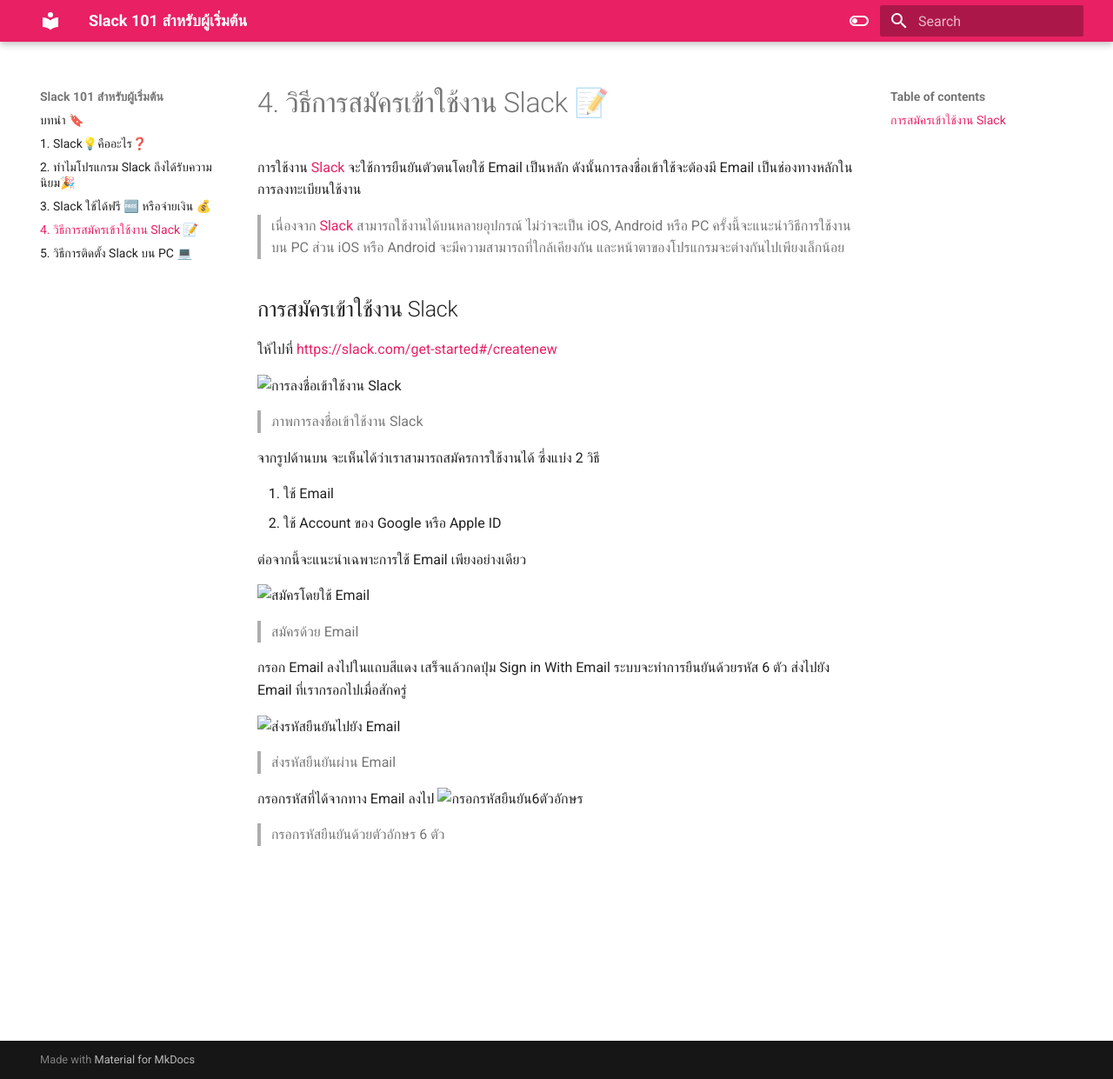
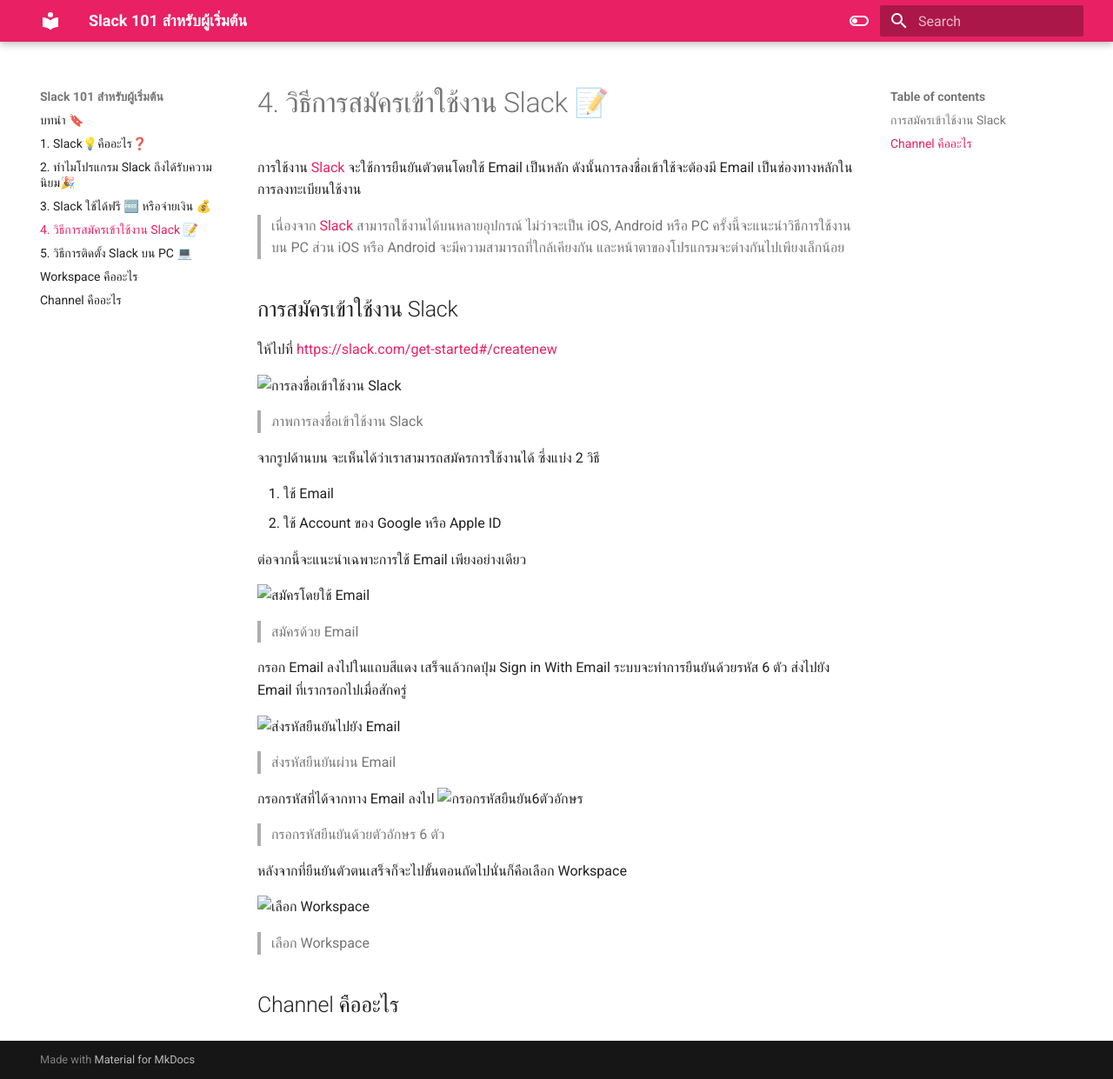
Before and after one commit to luckkrit/slack101, an MkDocs documentation site: the page built from docs/004-วิธีการสมัคร-เข้าใช้งาน-slack.md, in a window 1280 px wide and 1241 px high. Shown: the whole window at 87% size. Built offline with MkDocs 1.6.1 and Material for MkDocs 9.7.7, drawn with Linux system fonts in a browser that asks for light colours.

Commit message:
vault backup: 2023-01-04 08:30:47

```diff
--- a/docs/004-วิธีการสมัคร-เข้าใช้งาน-slack.md
+++ b/docs/004-วิธีการสมัคร-เข้าใช้งาน-slack.md
@@ -34,3 +34,12 @@
 ![กรอกรหัสยืนยัน6ตัวอักษร](2023-01-04_07-41-36.png){loading=lazy}
 
 > กรอกรหัสยืนยันด้วยตัวอักษร 6 ตัว
+
+หลังจากที่ยืนยันตัวตนเสร็จก็จะไปขั้นตอนถัดไปนั่นก็คือเลือก Workspace
+
+![เลือก Workspace](2023-01-04_08-01-23.png){loading=lazy}
+
+>เลือก Workspace
+
+
+## Channel คืออะไร
```
Also changed, not shown: docs/006-workspace-คืออะไร.md (added, +7 -0 lines), docs/007-channel-คืออะไร.md (added, +14 -0 lines), docs/images/2023-01-04_08-01-23.png (added).
